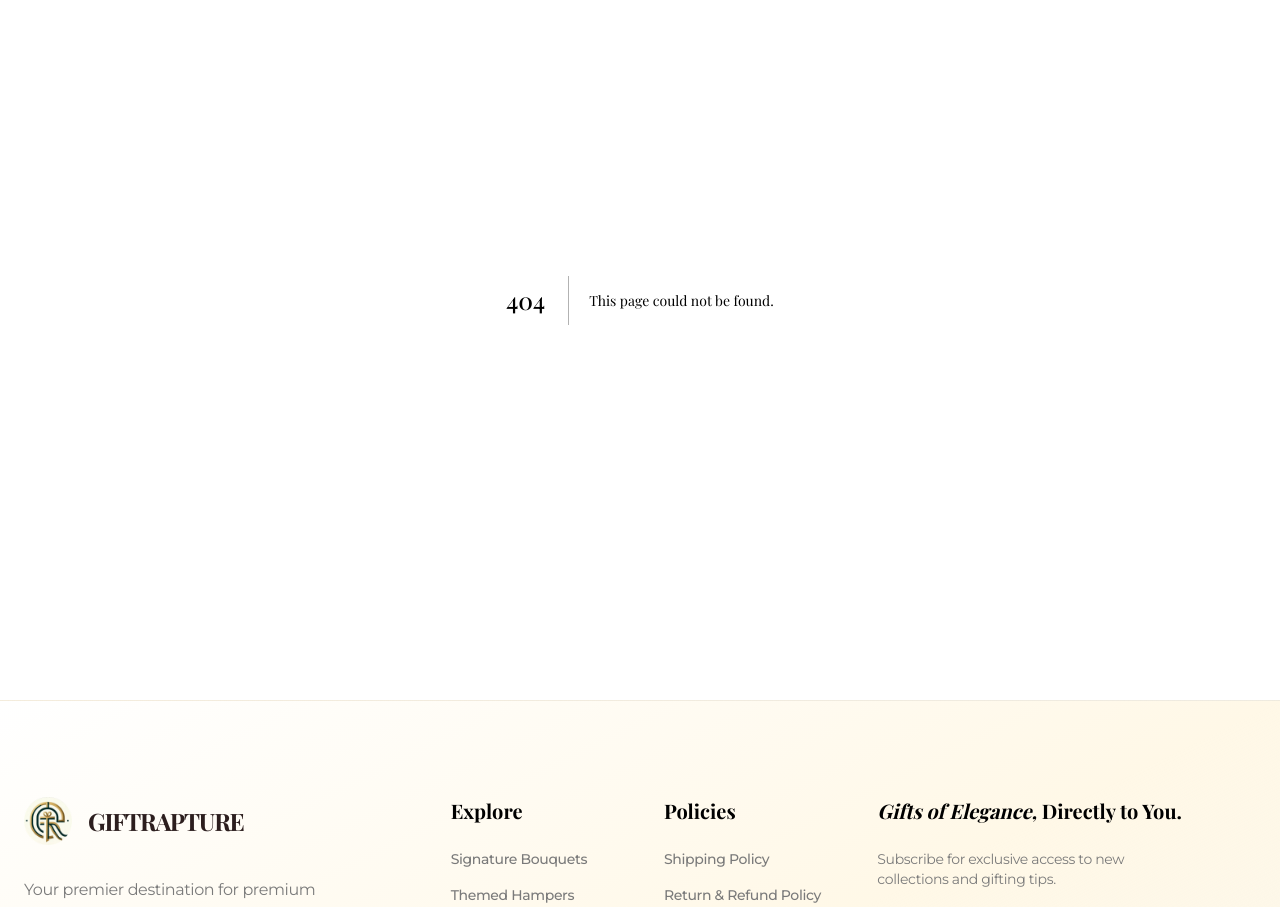
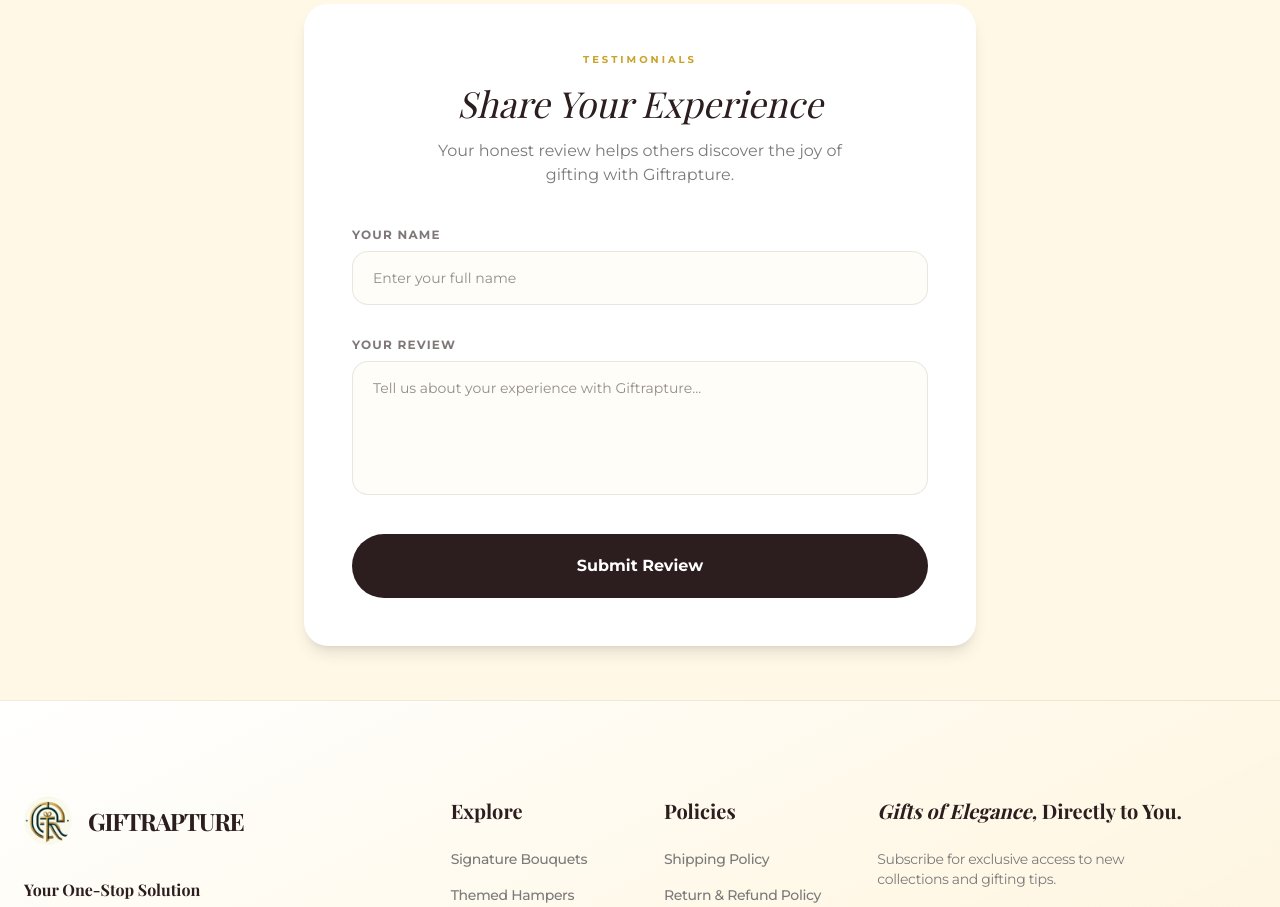
Before and after one commit to jeffreyroshan2006-crypto/Giftrapture, a Next.js app: page /reviews in a window 1280 px wide. Before the commit this address had no page. Shown: the part 100-1007 px from the top of the page. Built offline with nearby package versions, Linux system fonts and the light colour scheme; no server answers.

Commit message:
feat: update homepage hero, portfolio header, cart summary, add testimonials system, update footer, change navbar to Other Services, update services page

```diff
--- a/src/app/cart/page.tsx
+++ b/src/app/cart/page.tsx
@@ -164,61 +164,17 @@ export default function CartPage() {
             <div className="lg:col-span-1">
               <div className="bg-white p-8 rounded-3xl shadow-sm border border-text-main/5 sticky top-32">
                 <h3 className="font-serif text-2xl font-bold mb-6">Order Summary</h3>
-                <div className="space-y-4 mb-6 text-sm text-soft-gray">
-                  <div className="flex justify-between">
-                    <span>Subtotal</span>
-                    <span className="text-text-main font-bold">₹{getTotal()}</span>
-                  </div>
-                  <div className="space-y-2">
-                    <div className="flex justify-between items-center">
-                      <span>Delivery Zone</span>
-                    </div>
-                    <div className="flex flex-wrap gap-2">
-                      {[
-                        { id: "chennai", label: "Chennai" },
-                        { id: "pan-india", label: "Pan-India" },
-                      ].map((zone) => (
-                        <button
-                          key={zone.id}
-                          onClick={() => setShippingZone(zone.id as "chennai" | "pan-india")}
-                          className={`px-3 py-1.5 rounded-full border text-[10px] uppercase tracking-widest transition-all ${
-                            shippingZone === zone.id
-                              ? "bg-text-main text-white border-text-main"
-                              : "border-text-main/10 text-soft-gray bg-secondary/20"
-                          }`}
-                        >
-                          {zone.label}
-                        </button>
-                      ))}
-                    </div>
-                  </div>
-                  <div className="space-y-2">
-                    <div className="flex justify-between items-center">
-                      <span>Shipping Speed</span>
-                    </div>
-                    <div className="flex flex-wrap gap-2">
-                      {[
-                        { id: "standard", label: "Standard" },
-                        { id: "express", label: "Express" },
-                      ].map((speed) => (
-                        <button
-                          key={speed.id}
-                          onClick={() => setShippingSpeed(speed.id as "standard" | "express")}
-                          className={`px-3 py-1.5 rounded-full border text-[10px] uppercase tracking-widest transition-all ${
-                            shippingSpeed === speed.id
-                              ? "bg-text-main text-white border-text-main"
-                              : "border-text-main/10 text-soft-gray bg-secondary/20"
-                          }`}
-                        >
-                          {speed.label}
-                        </button>
-                      ))}
-                    </div>
-                  </div>
+
+
+                <div className="flex justify-between items-end pb-4 border-b border-text-main/10 mb-6">
+                  <span className="font-bold text-lg">Subtotal</span>
+                  <span className="text-2xl font-serif text-accent-gold font-bold">₹{getTotal()}</span>
                 </div>
-                <div className="border-t border-text-main/10 pt-4 mb-8 flex justify-between items-end">
-                  <span className="font-bold">Subtotal</span>
-                  <span className="text-2xl font-serif text-accent-gold font-bold">₹{getTotal()}</span>
+                <div className="flex justify-between items-center mb-6">
+                  <span className="font-bold text-lg">Shipping</span>
+                  <span className="px-3 py-1.5 rounded-full text-[10px] tracking-[0.15em] font-sans uppercase font-bold bg-[#C9A227]/5 text-[#C9A227] border border-[#C9A227]/15 whitespace-nowrap">
+                    To be calculated
+                  </span>
                 </div>
                 <p className="text-[10px] text-soft-gray mb-6 tracking-widest uppercase font-bold">
                   Total amount will be finalized after shipping charges are confirmed.
--- a/src/app/page.tsx
+++ b/src/app/page.tsx
@@ -4,8 +4,26 @@ import Hero from "@/components/Hero";
 import PortfolioGrid from "@/components/PortfolioGrid";
 import { ArrowRight } from "lucide-react";
 import Link from "next/link";
+import { getServerClient } from "@/lib/supabaseServerClient";
 
-export default function Home() {
+export default async function Home() {
+  // Fetch approved testimonials (limit 3, newest first)
+  let testimonials: { id: string; text: string; author: string; created_at: string }[] = [];
+  try {
+    const supabase = await getServerClient();
+    const { data, error } = await supabase
+      .from("testimonials")
+      .select("id, text, author, created_at")
+      .eq("is_approved", true)
+      .order("created_at", { ascending: false })
+      .limit(3);
+    if (!error && data) {
+      testimonials = data;
+    }
+  } catch (e) {
+    console.error("Failed to load testimonials", e);
+  }
+
   return (
     <main className="min-h-screen bg-secondary relative overflow-x-hidden">
       <Navbar />
@@ -90,21 +108,27 @@ export default function Home() {
           <span className="text-accent-gold text-[10px] tracking-[0.3em] font-sans uppercase font-bold mb-4 block">Testimonials</span>
           <h2 className="text-4xl font-serif mb-16 italic">Words of Rapture</h2>
           <div className="grid grid-cols-1 md:grid-cols-3 gap-8">
-            {[
-              { text: "The presentation was breathtaking. It felt less like a gift and more like an experience.", author: "Aanya S." },
-              { text: "We trusted them with our corporate Diwali hampers, and the feedback was incredible.", author: "Rajiv M." },
-              { text: "Perfect trousseau packing! It was elegant, cohesive, and incredibly refined.", author: "Sneha V." }
-            ].map((review, i) => (
+           {testimonials.map((review, i) => (
               <div key={i} className="bg-white p-8 rounded-3xl shadow-sm text-center">
                 <p className="text-soft-gray italic mb-6">"{review.text}"</p>
                 <p className="font-bold text-sm text-text-main">— {review.author}</p>
               </div>
             ))}
           </div>
-        </div>
-      </section>
+         </div>
+         {/* CTA to submit review */}
+         <div className="mt-12 text-center">
+           <Link
+             href="/reviews"
+             className="inline-flex items-center gap-2 group px-8 py-4 bg-accent-gold text-white font-bold rounded-full transition-all duration-300 hover:shadow-2xl hover:scale-105"
+           >
+             Share Your Experience
+             <ArrowRight className="w-5 h-5 transition-transform group-hover:translate-x-1" />
+           </Link>
+         </div>
+       </section>
 
-      <MobileBottomNav />
+       <MobileBottomNav />
     </main>
   );
 }
--- /dev/null
+++ b/src/app/reviews/page.tsx
@@ -0,0 +1,128 @@
+"use client";
+
+import { useState } from "react";
+import { supabase } from "@/lib/supabaseClient";
+import Link from "next/link";
+import { ArrowLeft } from "lucide-react";
+
+export default function SubmitReviewPage() {
+  const [text, setText] = useState("");
+  const [author, setAuthor] = useState("");
+  const [submitted, setSubmitted] = useState(false);
+  const [error, setError] = useState<string | null>(null);
+  const [isSubmitting, setIsSubmitting] = useState(false);
+
+  const handleSubmit = async (e: React.FormEvent) => {
+    e.preventDefault();
+    setError(null);
+    if (!text.trim() || !author.trim()) {
+      setError("Please fill in both fields.");
+      return;
+    }
+
+    setIsSubmitting(true);
+    const { error } = await supabase.from("testimonials").insert({
+      text: text.trim(),
+      author: author.trim(),
+      is_approved: true, // auto-approve for now; can change to false for moderation
+    });
+
+    setIsSubmitting(false);
+    if (error) {
+      setError("Failed to submit. Please try again.");
+      console.error(error);
+    } else {
+      setSubmitted(true);
+    }
+  };
+
+  if (submitted) {
+    return (
+      <main className="min-h-screen bg-secondary flex items-center justify-center px-6">
+        <div className="bg-white p-10 rounded-3xl shadow-lg max-w-lg w-full text-center">
+          <h2 className="text-3xl font-serif mb-4 italic text-text-main">Thank You!</h2>
+          <p className="text-soft-gray mb-8">
+            Your review has been submitted successfully. We appreciate your honest feedback.
+          </p>
+          <Link
+            href="/"
+            className="inline-flex items-center gap-2 group px-8 py-3 bg-text-main text-white font-bold rounded-full transition-all duration-300 hover:shadow-md"
+          >
+            <ArrowLeft className="w-4 h-4" />
+            Back to Home
+          </Link>
+        </div>
+      </main>
+    );
+  }
+
+  return (
+    <main className="min-h-screen bg-secondary py-12 px-6">
+      <div className="max-w-2xl mx-auto">
+        <Link
+          href="/"
+          className="inline-flex items-center gap-2 text-soft-gray hover:text-text-main mb-8 transition-colors"
+        >
+          <ArrowLeft className="w-4 h-4" />
+          Back
+        </Link>
+        <div className="bg-white p-8 md:p-12 rounded-3xl shadow-lg">
+          <div className="text-center mb-10">
+            <span className="text-accent-gold text-[10px] tracking-[0.3em] font-sans uppercase font-bold mb-4 block">
+              Testimonials
+            </span>
+            <h1 className="text-4xl font-serif italic text-text-main">Share Your Experience</h1>
+            <p className="text-soft-gray mt-4 max-w-md mx-auto">
+              Your honest review helps others discover the joy of gifting with Giftrapture.
+            </p>
+          </div>
+
+          {error && (
+            <div className="mb-6 p-4 bg-red-50 border border-red-200 rounded-xl text-red-600 text-sm text-center">
+              {error}
+            </div>
+          )}
+
+          <form onSubmit={handleSubmit} className="space-y-8">
+            <div>
+              <label htmlFor="author" className="block text-xs uppercase tracking-widest font-bold text-text-main/60 mb-2">
+                Your Name
+              </label>
+              <input
+                id="author"
+                value={author}
+                onChange={(e) => setAuthor(e.target.value)}
+                required
+                className="w-full px-5 py-4 rounded-2xl border border-text-main/10 bg-secondary/30 text-sm focus:outline-none focus:border-accent-gold transition-all"
+                placeholder="Enter your full name"
+              />
+            </div>
+
+            <div>
+              <label htmlFor="text" className="block text-xs uppercase tracking-widest font-bold text-text-main/60 mb-2">
+                Your Review
+              </label>
+              <textarea
+                id="text"
+                value={text}
+                onChange={(e) => setText(e.target.value)}
+                required
+                rows={5}
+                className="w-full px-5 py-4 rounded-2xl border border-text-main/10 bg-secondary/30 text-sm focus:outline-none focus:border-accent-gold transition-all resize-none"
+                placeholder="Tell us about your experience with Giftrapture..."
+              />
+            </div>
+
+            <button
+              type="submit"
+              disabled={isSubmitting}
+              className="w-full py-5 px-6 bg-text-main text-white font-bold rounded-full transition-all duration-300 hover:shadow-lg disabled:opacity-60 disabled:cursor-not-allowed text-base"
+            >
+              {isSubmitting ? "Submitting..." : "Submit Review"}
+            </button>
+          </form>
+        </div>
+      </div>
+    </main>
+  );
+}
--- a/src/app/services/page.tsx
+++ b/src/app/services/page.tsx
@@ -14,7 +14,7 @@ export default function ServicesPage() {
     <main className="min-h-screen bg-secondary">
       <Navbar />
       <div className="pt-32 px-6 max-w-4xl mx-auto text-center">
-        <h1 className="text-5xl font-serif mb-8 italic italic">Bespoke Services</h1>
+        <h1 className="text-5xl font-serif mb-8 italic">Bulk Gifting</h1>
         <p className="text-soft-gray mb-12 italic">Whether it's the elegance of a wedding trousseau or the scale of corporate gifting, we craft every detail to perfection.</p>
         <div className="grid grid-cols-1 md:grid-cols-2 gap-8">
             <div className="p-12 bg-primary rounded-3xl shadow-premium text-left border border-white/50">
@@ -31,7 +31,7 @@ export default function ServicesPage() {
             </div>
             <div className="p-12 bg-text-main text-white rounded-3xl shadow-2xl text-left">
               <h2 className="text-3xl font-serif mb-4 italic">Corporate Gifting</h2>
-              <p className="text-sm text-white/60 mb-8">Elevated branding and bulk curators for business events.</p>
+               <p className="text-sm text-white/60 mb-8">Elevated branding and strategy gifting that reflects your brand.</p>
               <a
                 href={CORPORATE_ENQUIRE_URL}
                 target="_blank"
--- a/src/components/Footer.tsx
+++ b/src/components/Footer.tsx
@@ -21,8 +21,13 @@ export default function Footer() {
                   <span className="font-serif text-2xl tracking-tighter font-bold text-text-main">GIFTRAPTURE</span>
                </div>
             </Link>
-            <p className="text-soft-gray text-sm md:text-base mb-8 max-w-xs font-sans tracking-tight leading-relaxed">
-              Your premier destination for premium gifting, artistic bouquets, and bespoke trousseau services.
+            <p className="text-soft-gray text-sm md:text-base mb-8 max-w-xs font-sans leading-relaxed">
+              <span className="block text-text-main font-serif font-bold mb-2">Your One-Stop Solution</span>
+              <span className="text-accent-gold font-medium">Customised Gifts</span>,{' '}
+              <span className="text-accent-gold font-medium">Hampers</span>,{' '}
+              <span className="text-accent-gold font-medium">Bouquets</span>,{' '}
+              <span className="text-accent-gold font-medium">Wedding Solutions</span> &{' '}
+              <span className="text-accent-gold font-medium">Return Gifts</span>
             </p>
             <div className="flex space-x-5 text-text-main justify-center lg:justify-start w-full">
               <InstagramLink href="https://www.instagram.com/giftrapture?igsh=MXVncmJyOXR4b3c5bQ==" />
--- a/src/components/Hero.tsx
+++ b/src/components/Hero.tsx
@@ -74,24 +74,7 @@ export default function Hero() {
             </Link>
           </motion.div>
 
-           {/* Trust indicators */}
-           <motion.div
-             variants={{ hidden: { opacity: 0 }, visible: { opacity: 1 } }}
-             transition={{ duration: 0.8, delay: 0.6 }}
-             className="flex flex-wrap items-center justify-center gap-6 md:gap-10 mt-0 pt-4"
-             style={{ borderTop: '1px solid rgba(201,162,39,0.12)' }}
-           >
-            {[
-              { label: "Handcrafted", detail: "With Love" },
-              { label: "Same Day", detail: "Delivery" },
-              { label: "Premium", detail: "Packaging" },
-            ].map((item, i) => (
-              <div key={i} className="flex flex-col items-center text-center">
-                <span className="text-xs font-bold uppercase tracking-[0.2em] font-sans" style={{ color: '#C9A227' }}>{item.label}</span>
-                <span className="text-[11px] font-sans mt-0.5" style={{ color: '#7A7A7A' }}>{item.detail}</span>
-              </div>
-            ))}
-          </motion.div>
+
         </motion.div>
       </div>
     </section>
--- a/src/components/Navbar.tsx
+++ b/src/components/Navbar.tsx
@@ -13,7 +13,7 @@ const NavLinks = [
   { name: "Signature Bouquets", href: "/shop/bouquets" },
   { name: "Themed Hampers", href: "/shop/themed-hampers" },
   { name: "EID Hampers", href: "/shop/eid-hampers" },
-  { name: "Corporate Gifting", href: "/services" },
+  { name: "Other Services", href: "/services" },
 ];
 
 export default function Navbar() {
--- a/src/components/PortfolioGrid.tsx
+++ b/src/components/PortfolioGrid.tsx
@@ -170,10 +170,10 @@ export default function PortfolioGrid() {
       {/* Header */}
       <div className="text-center mb-16">
           <span className="text-accent-gold text-[10px] tracking-[0.3em] font-sans uppercase font-bold mb-4 block">
-            Most Loved
+            Personalized
           </span>
           <h2 className="text-4xl md:text-5xl font-serif tracking-tighter italic mb-6">
-            <span className="font-bold not-italic">Bestsellers</span>
+            <span className="font-bold not-italic">Curated For You</span>
           </h2>
         <p className="text-soft-gray max-w-lg mx-auto text-sm md:text-base leading-relaxed">
           Every piece in our collection is curated with intention. Explore our signature bouquets, themed hampers, and festive Eid selections.
```
Also changed, not shown: 1 other file (tests, documents, lock files or other folders).
